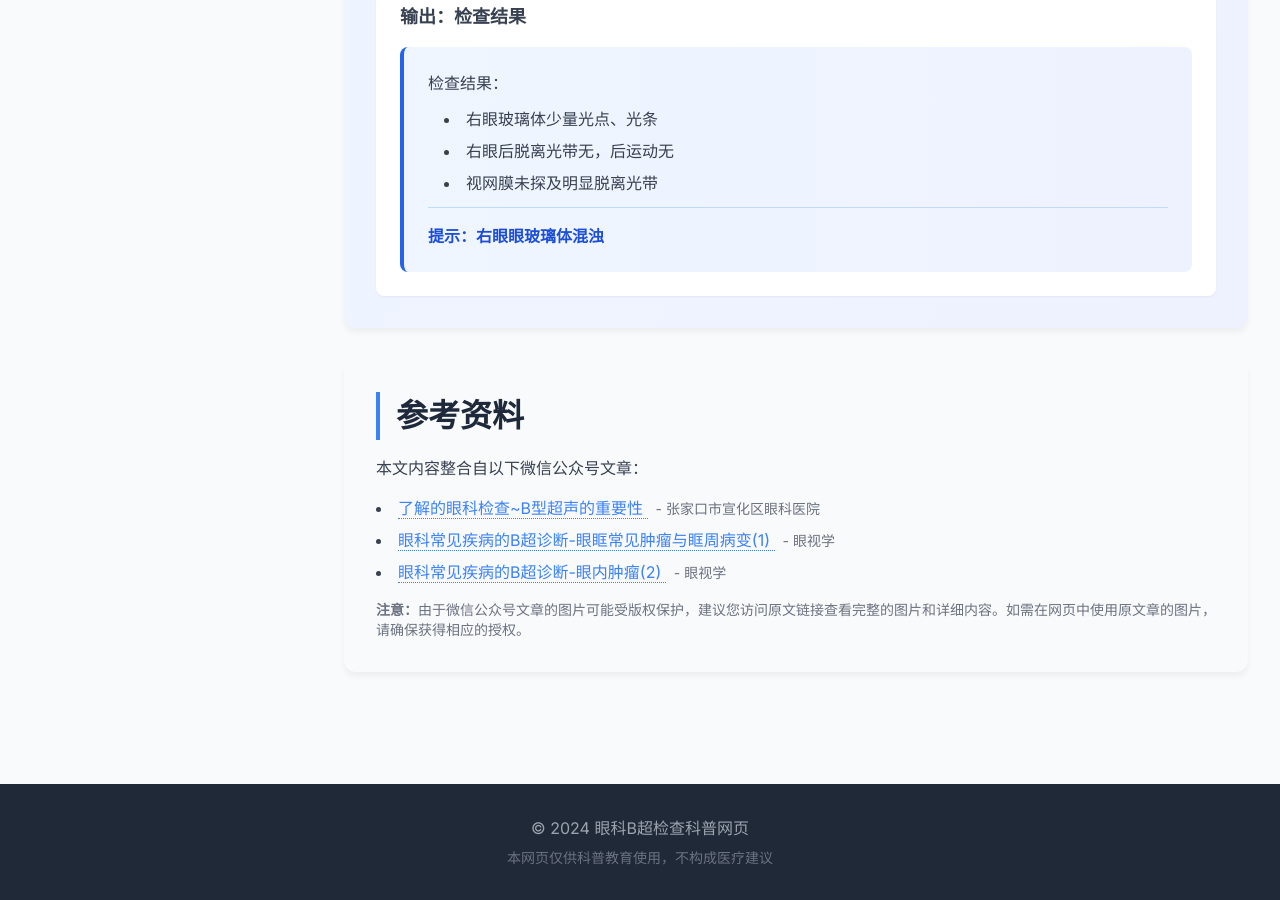
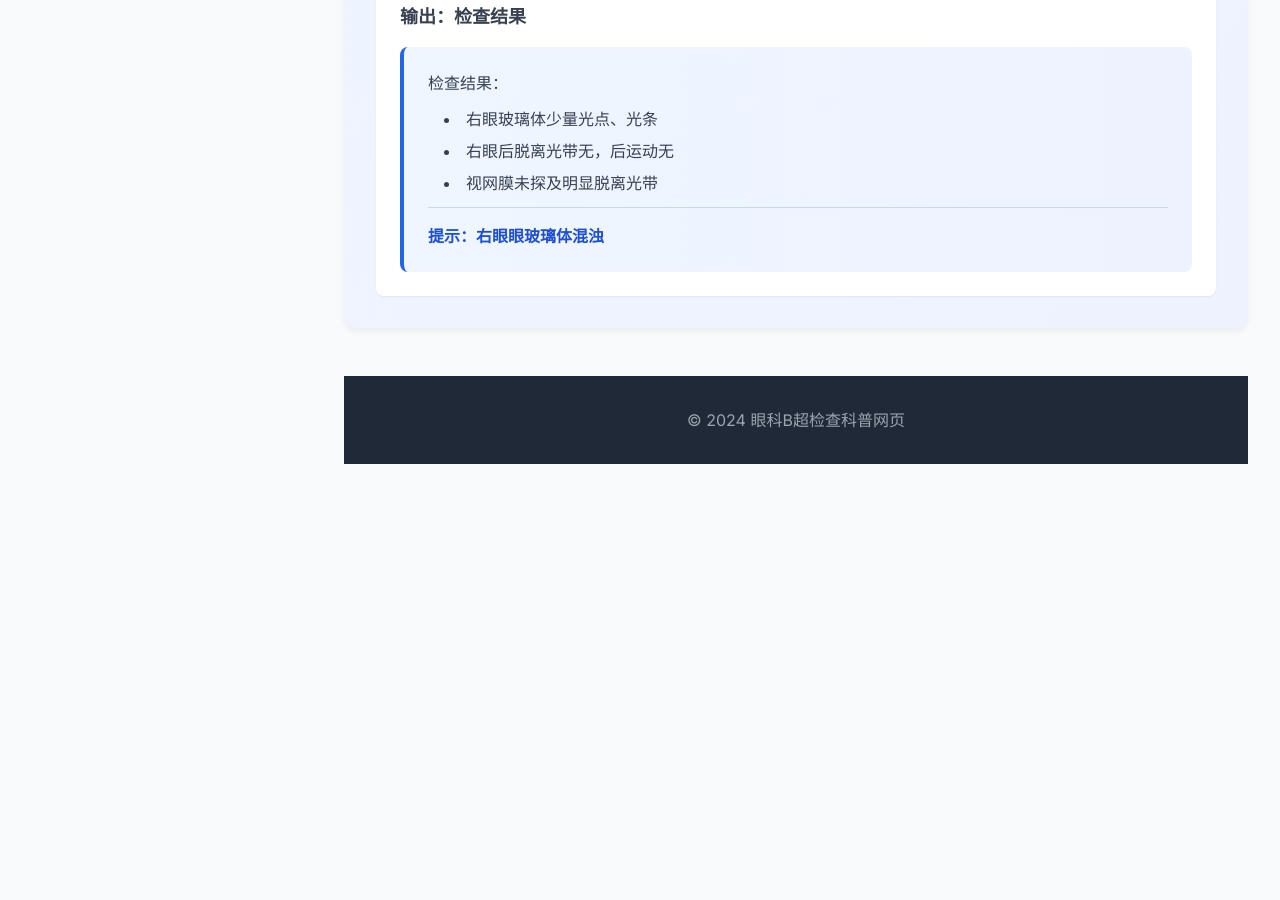
Before and after one commit to LLitleowen/LLitleowen1.github.io, a plain HTML site: page index.html in a window 1280 px wide. Shown: the part 10566-11466 px from the top of the page. After the commit the page ends 11062 px from the top, so only its background shows below. Drawn offline with nearby package versions, Linux system fonts and the light colour scheme.

```diff
--- a/index.html
+++ b/index.html
@@ -559,46 +559,11 @@
                     </div>
                 </section>
 
-                <!-- 参考资料 -->
-                <section class="content-section bg-gray-50">
-                    <h2 class="section-title">参考资料</h2>
-                    <div class="prose max-w-none">
-                        <p class="text-gray-700 mb-4">本文内容整合自以下微信公众号文章：</p>
-                        <ul class="list-disc list-inside text-gray-700 space-y-2">
-                            <li>
-                                <a href="https://mp.weixin.qq.com/s/VoXwN5qOQWsVEgev906Gzw" target="_blank" class="source-link">
-                                    了解的眼科检查~B型超声的重要性
-                                </a>
-                                <span class="text-gray-500 text-sm ml-2">- 张家口市宣化区眼科医院</span>
-                            </li>
-                            <li>
-                                <a href="https://mp.weixin.qq.com/s/ur5cBP3MN7eyun3Oi2N_2g" target="_blank" class="source-link">
-                                    眼科常见疾病的B超诊断-眼眶常见肿瘤与眶周病变(1)
-                                </a>
-                                <span class="text-gray-500 text-sm ml-2">- 眼视学</span>
-                            </li>
-                            <li>
-                                <a href="https://mp.weixin.qq.com/s/3cnzdgcYAlztZm-i8VPOGA" target="_blank" class="source-link">
-                                    眼科常见疾病的B超诊断-眼内肿瘤(2)
-                                </a>
-                                <span class="text-gray-500 text-sm ml-2">- 眼视学</span>
-                            </li>
-                        </ul>
-                        <p class="text-gray-500 text-sm mt-4">
-                            <strong>注意：</strong>由于微信公众号文章的图片可能受版权保护，建议您访问原文链接查看完整的图片和详细内容。如需在网页中使用原文章的图片，请确保获得相应的授权。
-                        </p>
-                    </div>
-                </section>
-            </main>
-        </div>
-    </div>
-
     <!-- 页脚 -->
     <footer class="bg-gray-800 text-white py-8 mt-12">
         <div class="max-w-7xl mx-auto px-4 sm:px-6 lg:px-8">
             <div class="text-center">
                 <p class="text-gray-400">© 2024 眼科B超检查科普网页</p>
-                <p class="text-gray-500 text-sm mt-2">本网页仅供科普教育使用，不构成医疗建议</p>
             </div>
         </div>
     </footer>
```
